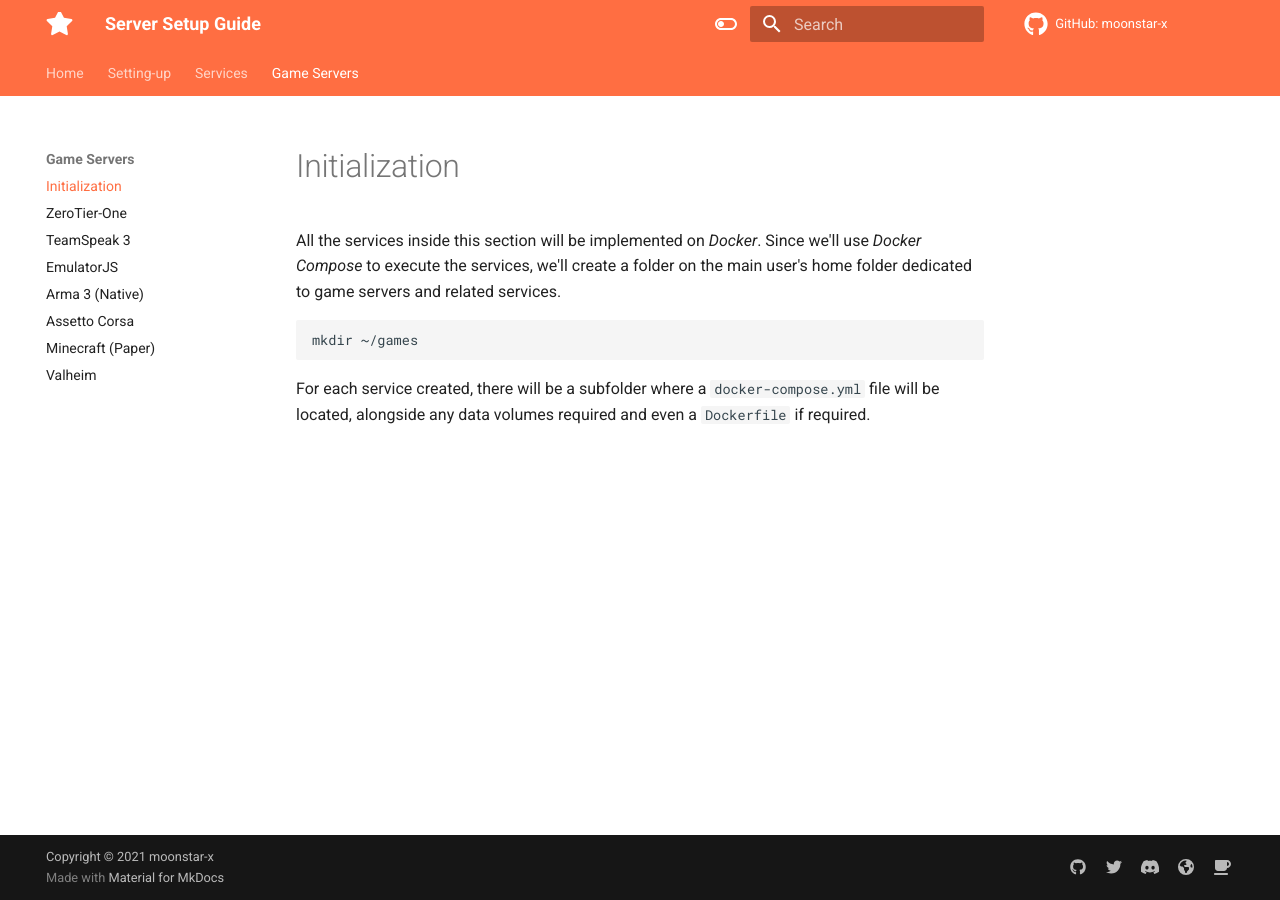
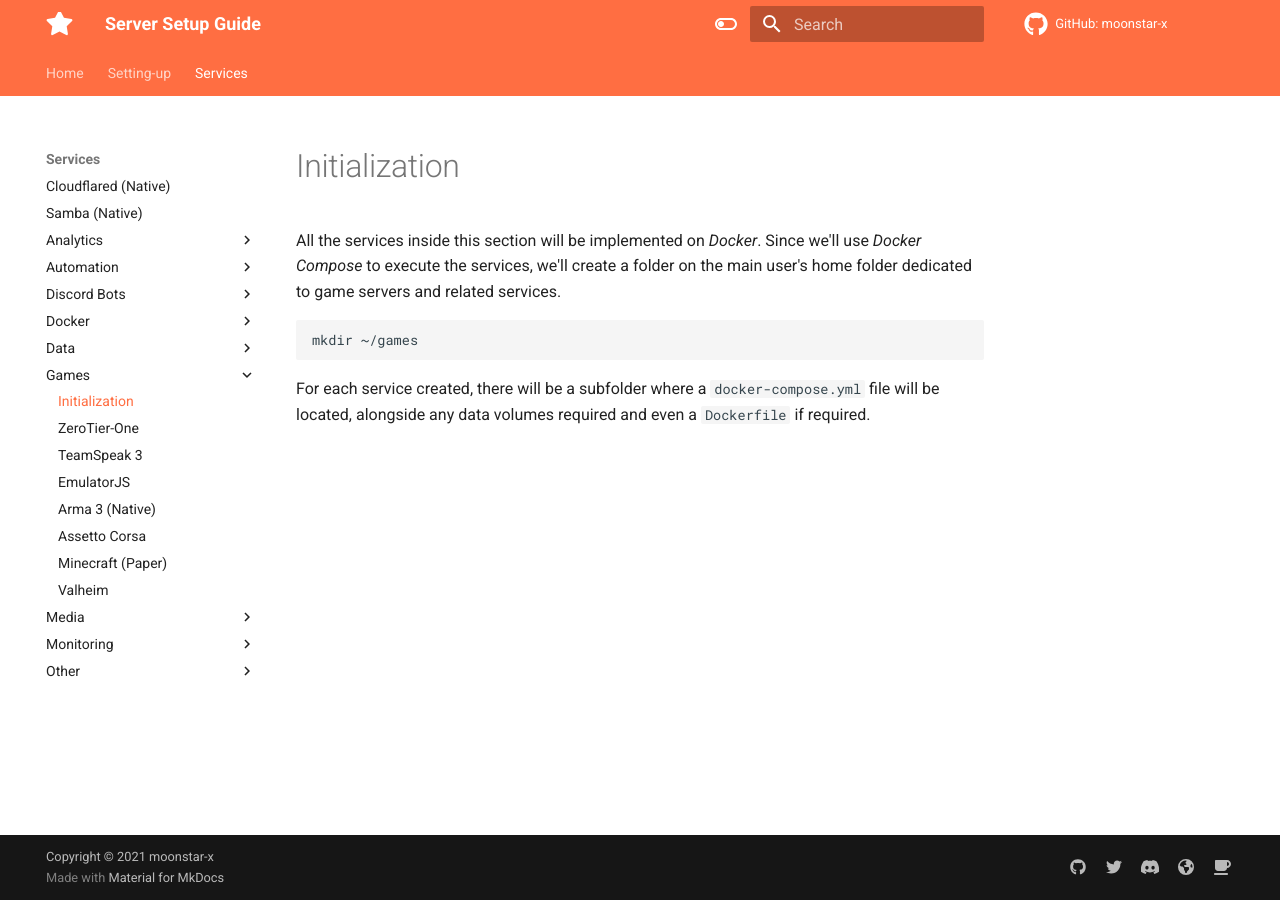
Before and after one commit to moonstar-x/server-setup, an MkDocs documentation site: the page built from docs/services/games/index.md, in a window 1280 px wide. Built offline with MkDocs 1.6.1 and Material for MkDocs 9.7.7, drawn with Linux system fonts in a browser that asks for light colours; part of the change alters nothing that is shown.

Commit message:
Moved games section to services.

```diff
--- a/mkdocs.yml
+++ b/mkdocs.yml
@@ -132,6 +132,15 @@ nav:
       - Gitea: services/data/gitea.md
       - Jenkins: services/data/jenkins.md
       - Nextcloud: services/data/nextcloud.md
+    - Games:
+      - Initialization: services/games/index.md
+      - ZeroTier-One: services/games/zerotier.md
+      - TeamSpeak 3: services/games/teamspeak.md
+      - EmulatorJS: services/games/emulatorjs.md
+      - Arma 3 (Native): services/games/arma3.md
+      - Assetto Corsa: services/games/assettocorsa.md
+      - Minecraft (Paper): services/games/minecraft-paper.md
+      - Valheim: services/games/valheim.md
     - Media:
       - Initialization: services/media/index.md
       - FreshRSS: services/media/freshrss.md
@@ -152,12 +161,3 @@ nav:
       - Homepage: services/other/homepage.md
       - Reactive Resume: services/other/rxresume.md
       - RTMP Simulcast: services/other/rtmp-simulcast.md
-  - Game Servers:
-    - Initialization: games/index.md
-    - ZeroTier-One: games/zerotier.md
-    - TeamSpeak 3: games/teamspeak.md
-    - EmulatorJS: games/emulatorjs.md
-    - Arma 3 (Native): games/arma3.md
-    - Assetto Corsa: games/assettocorsa.md
-    - Minecraft (Paper): games/minecraft-paper.md
-    - Valheim: games/valheim.md
```
Also changed, not shown: docs/services/games/arma3.md (renamed from docs/games/arma3.md), docs/services/games/assettocorsa.md (renamed from docs/games/assettocorsa.md), docs/services/games/emulatorjs.md (renamed from docs/games/emulatorjs.md), docs/services/games/index.md (renamed from docs/games/index.md), docs/services/games/minecraft-paper.md (renamed from docs/games/minecraft-paper.md), docs/services/games/teamspeak.md (renamed from docs/games/teamspeak.md), docs/services/games/valheim.md (renamed from docs/games/valheim.md), docs/services/games/zerotier.md (renamed from docs/games/zerotier.md).
